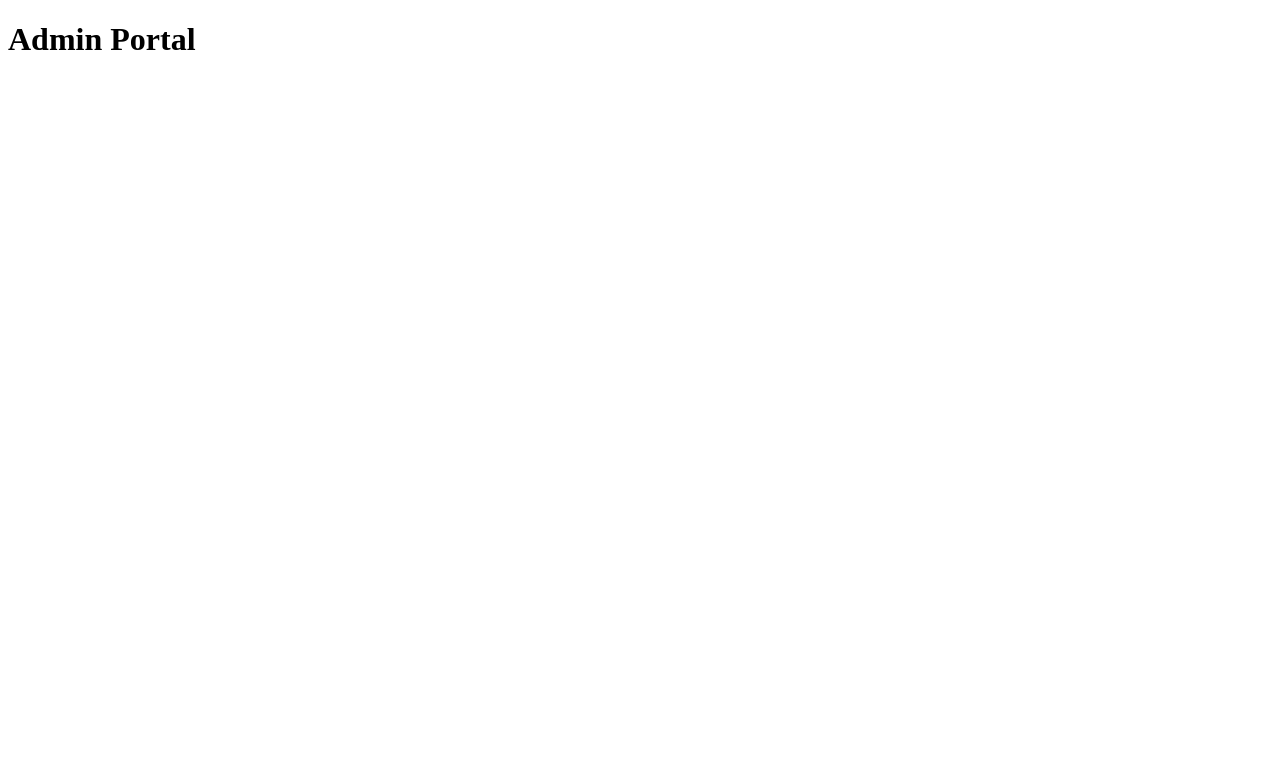
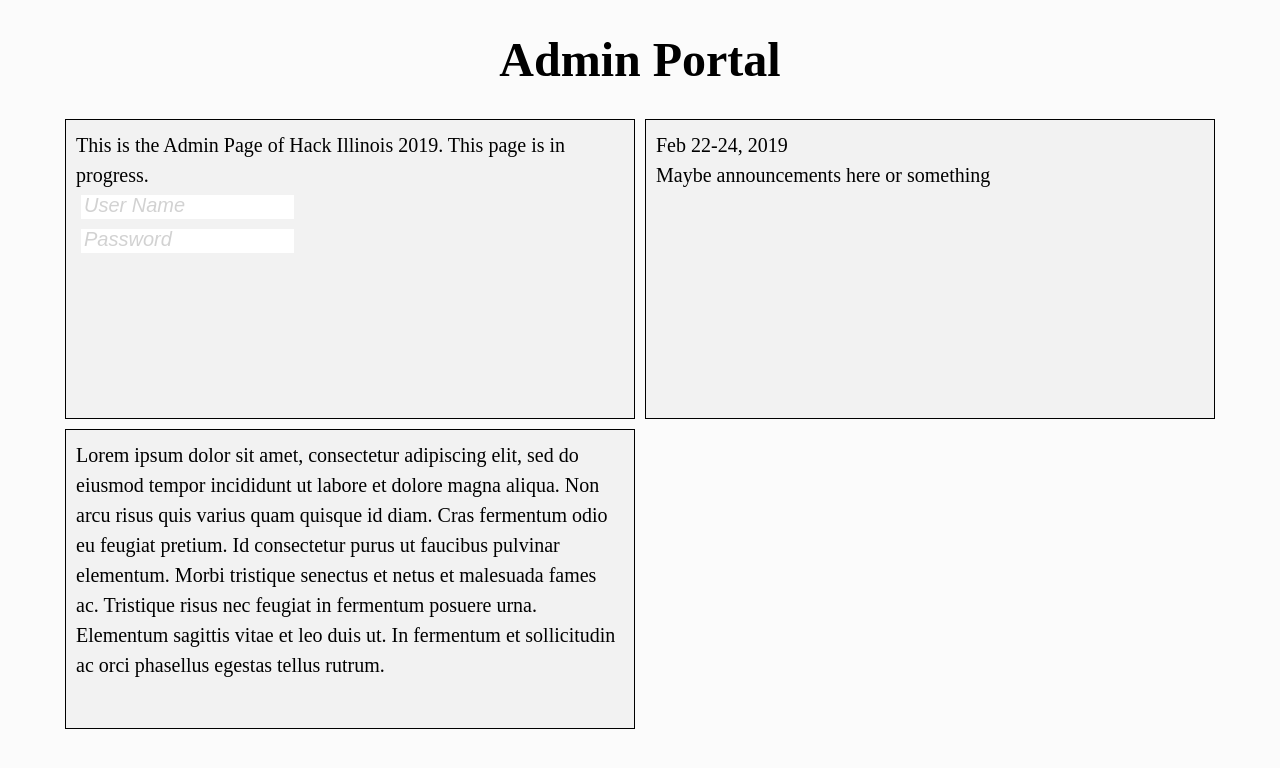
Before and after one commit to HackIllinois/admin-site, a React (Create React App) app: page / in a window 1280 px wide. Shown: the top 768 px of the page. Built offline with nearby package versions, Linux system fonts and the light colour scheme.

Commit message:
Made it look pretty, Added a grid to holder containers, added an input with username and password, added filler text

```diff
--- a/src/App.js
+++ b/src/App.js
@@ -1,10 +1,41 @@
 import React, { Component } from 'react';
+
+// styles uses grid to have 2 columns, I think personally it looks better and easier to read
+//But again, what do I know what we need
+import './styles.css';
 
 class App extends Component {
   render() {
     return (
       <div className="App">
-        <h1>Admin Portal</h1>
+        <h1 className="adminHeader">Admin Portal</h1>
+
+        <div className="divList grid">
+          <div className="divListElement">
+            <div>
+              This is the Admin Page of Hack Illinois 2019. This page is in progress.
+            </div>
+            <span className="login">
+              <div>
+                <input placeholder="User Name" />
+              </div>
+              <div>
+                <input placeholder="Password" />
+              </div>
+            </span>
+
+          </div>
+
+          <div className="divListElement">
+            Feb 22-24, 2019<br/>
+            Maybe announcements here or something
+          </div>
+
+          <div className="divListElement">
+            Lorem ipsum dolor sit amet, consectetur adipiscing elit, sed do eiusmod tempor incididunt ut labore et dolore magna aliqua. Non arcu risus quis varius quam quisque id diam. Cras fermentum odio eu feugiat pretium. Id consectetur purus ut faucibus pulvinar elementum. Morbi tristique senectus et netus et malesuada fames ac. Tristique risus nec feugiat in fermentum posuere urna. Elementum sagittis vitae et leo duis ut. In fermentum et sollicitudin ac orci phasellus egestas tellus rutrum.
+          </div>
+
+        </div>
       </div>
     );
   }
--- /dev/null
+++ b/src/styles.css
@@ -0,0 +1,54 @@
+.adminHeader {
+    text-align: center;
+    font-size: 3em;
+}
+
+.App{
+    /* This value creates the "padding" on the edges that goes away */
+    max-width: 1150px;
+    margin: 0 auto;
+}
+
+.login {
+
+}
+
+input{
+    padding: 3px;
+    font-size: 16px;
+    margin: 5px;
+    border: 0;
+}
+
+input::placeholder{
+    font-style: italic;
+    font-size: 1.25em;
+    color: #d2d2d2;
+}
+
+:focus {
+    outline: 0;
+}
+
+.grid {
+    display: grid;
+    /* We can increase the number of columns if preferred*/
+    grid-template-columns: 1fr 1fr;
+    grid-gap: 10px;
+}
+
+.divListElement {
+    min-height: 300px;
+    border: 1px black solid;
+    background-color: #f2f2f2;
+    padding: 10px;
+    font-size: 1.25em;
+    line-height: 1.5em;
+    box-sizing: border-box;
+}
+
+html{
+    /* Change this value if you want to have a different min width */
+    min-width: 1000px;
+    background-color: #fbfbfb;
+}
```
